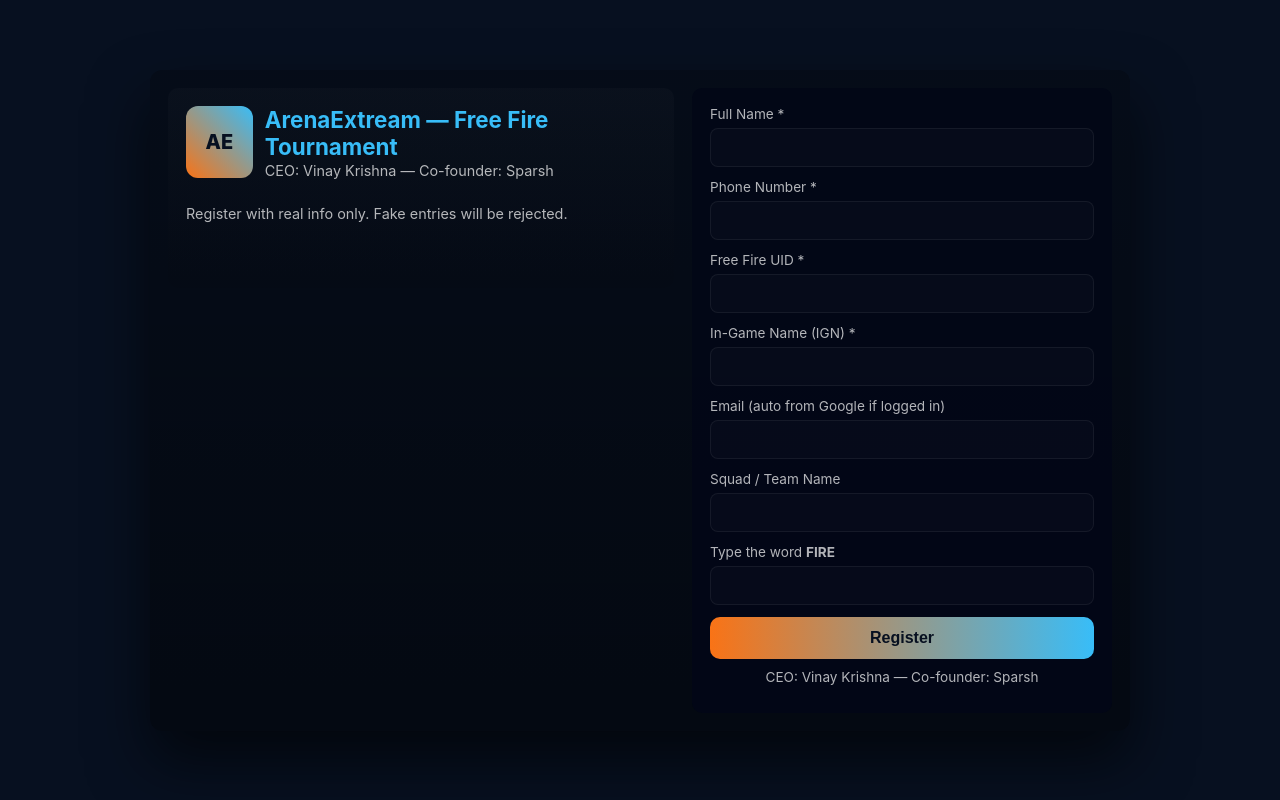
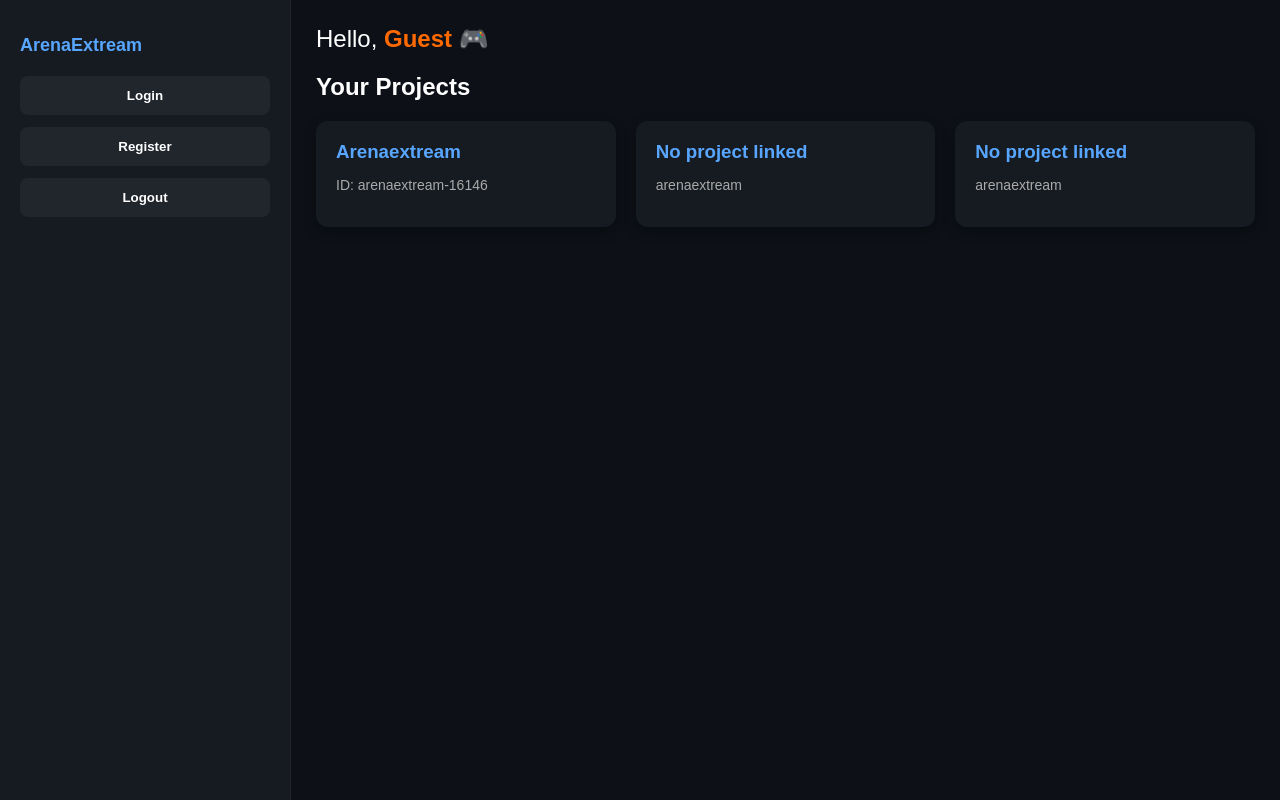
Before and after one commit to arenaextream-tech/Arenaextream, a plain HTML site: page index.html in a window 1280 px wide. Drawn offline with Linux system fonts and the light colour scheme.

Commit message:
Add files via upload

```diff
--- a/index.html
+++ b/index.html
@@ -1,170 +1,196 @@
 <!DOCTYPE html>
 <html lang="en">
 <head>
-  <meta charset="UTF-8" />
-  <meta name="viewport" content="width=device-width,initial-scale=1" />
-  <title>ArenaExtream — Free Fire Tournament</title>
-  <script src="https://accounts.google.com/gsi/client" async defer></script>
+  <meta charset="UTF-8">
+  <meta name="viewport" content="width=device-width, initial-scale=1.0">
+  <title>ArenaExtream Dashboard</title>
   <style>
-    :root{
-      --accent:#f97316;
-      --accent-2:#38bdf8;
-      --bg:#071020;
-      --card: rgba(2,6,23,0.86);
-      --muted: rgba(255,255,255,0.7);
-      --danger: #ff4d4f;
-      --success: #16a34a;
-      font-family: Inter, system-ui, Arial, sans-serif;
+    body {
+      margin: 0;
+      font-family: Arial, sans-serif;
+      background: #0d1117;
+      color: white;
+      display: flex;
+      height: 100vh;
     }
-    *{box-sizing:border-box}
-    html,body{height:100%;margin:0;background:var(--bg);color:#fff;-webkit-font-smoothing:antialiased}
-    .wrap{min-height:100%;display:flex;align-items:center;justify-content:center;padding:24px}
-    .card{
-      width:min(980px,100%);
-      background:linear-gradient(180deg, rgba(0,0,0,0.25), rgba(0,0,0,0.45));
-      border-radius:12px; padding:18px; box-shadow: 0 30px 60px rgba(0,0,0,0.6);
-      display:grid; grid-template-columns: 1fr 420px; gap:18px; align-items:start;
+
+    /* Sidebar */
+    .sidebar {
+      width: 250px;
+      background: #161b22;
+      padding: 20px;
+      border-right: 1px solid #222;
+      display: flex;
+      flex-direction: column;
     }
-    .left{
-      padding:18px;
-      background: linear-gradient(180deg, rgba(255,255,255,0.02), rgba(0,0,0,0.06));
-      border-radius:10px;
-      min-height:200px;
-      display:flex; flex-direction:column; gap:12px;
+    .sidebar h2 {
+      font-size: 18px;
+      margin-bottom: 20px;
+      color: #58a6ff;
     }
-    .brand{display:flex; gap:12px; align-items:center;}
-    .logo{
-      width:72px; height:72px; border-radius:12px;
-      background: linear-gradient(45deg,var(--accent),var(--accent-2));
-      display:flex; align-items:center; justify-content:center;
-      font-weight:800; font-size:20px; color:#071020;
+    .sidebar button {
+      width: 100%;
+      padding: 12px;
+      margin-bottom: 12px;
+      border: none;
+      border-radius: 8px;
+      background: #21262d;
+      color: white;
+      cursor: pointer;
+      font-weight: bold;
     }
-    h1{ margin:0; font-size:1.4rem; color:var(--accent-2)}
-    .sub{ color:var(--muted); font-size:0.9rem; margin-top:2px}
-    .form { background:var(--card); padding:18px; border-radius:10px;}
-    .field { margin-bottom:12px; }
-    label{ display:block; font-size:0.85rem; margin-bottom:6px; color:var(--muted) }
-    input[type="text"], input[type="email"], input[type="tel"] {
-      width:100%; padding:10px 12px; border-radius:8px; border:1px solid rgba(255,255,255,0.06);
-      background: rgba(255,255,255,0.02); color:#fff; font-size:0.95rem;
+    .sidebar button:hover {
+      background: #30363d;
     }
-    input:focus{ outline:none; border-color:var(--accent-2)}
-    button.primary{
-      width:100%; padding:12px; border-radius:10px; border:0; font-weight:700; cursor:pointer;
-      background: linear-gradient(90deg,var(--accent), var(--accent-2));
-      color:#071020; font-size:1rem;
+
+    /* Main */
+    .main {
+      flex-grow: 1;
+      padding: 25px;
     }
-    .foot{ text-align:center; padding:10px; color:var(--muted); font-size:0.85rem }
-    @media (max-width:880px){.card{ grid-template-columns: 1fr; padding:12px }.left{ order:2 } .form{ order:1 }}
-    img.profile { border-radius:50%; margin:10px 0; }
-    .logout-btn { background:#ff4b2b; color:#fff; padding:10px 16px; border:none; border-radius:8px; cursor:pointer; }
+    .welcome {
+      font-size: 24px;
+      margin-bottom: 20px;
+    }
+    .highlight {
+      color: #ff6a00;
+      font-weight: bold;
+    }
+
+    /* Project cards */
+    .projects {
+      display: grid;
+      grid-template-columns: repeat(auto-fit, minmax(260px, 1fr));
+      gap: 20px;
+    }
+    .card {
+      background: #161b22;
+      padding: 20px;
+      border-radius: 12px;
+      box-shadow: 0 4px 12px rgba(0,0,0,0.4);
+    }
+    .card h3 {
+      margin: 0 0 10px;
+      color: #58a6ff;
+    }
+    .card p {
+      font-size: 14px;
+      color: #aaa;
+    }
+
+    /* Buttons */
+    .primary {
+      background: linear-gradient(90deg,#ff6a00,#ee0979);
+      color: white;
+    }
+    .logout {
+      background: #f44336;
+      color: white;
+    }
+
+    /* Inputs */
+    input, select, textarea {
+      width: 100%;
+      padding: 12px;
+      margin: 8px 0;
+      border-radius: 8px;
+      border: 1px solid #30363d;
+      background: #0d1117;
+      color: white;
+      font-size: 14px;
+      box-sizing: border-box;
+      transition: 0.3s;
+    }
+    input:focus, textarea:focus {
+      border-color: #ff6a00;
+      outline: none;
+      box-shadow: 0 0 6px rgba(255,106,0,0.5);
+    }
+    input[type="file"] {
+      background: #161b22;
+      border: 1px dashed #444;
+      cursor: pointer;
+      padding: 10px;
+    }
   </style>
+</head>
+<body>
+  <!-- Sidebar -->
+  <div class="sidebar">
+    <h2>ArenaExtream</h2>
+    <button onclick="fakeLogin()">Login</button>
+    <button onclick="showRegistration()">Register</button>
+    <button onclick="logout()" class="logout">Logout</button>
+  </div>
+
+  <!-- Main -->
+  <div class="main">
+    <div class="welcome">Hello, <span class="highlight" id="userName">Guest</span> 🎮</div>
+
+    <h2>Your Projects</h2>
+    <div class="projects">
+      <div class="card">
+        <h3>Arenaextream</h3>
+        <p>ID: arenaextream-16146</p>
+      </div>
+      <div class="card">
+        <h3>No project linked</h3>
+        <p>arenaextream</p>
+      </div>
+      <div class="card">
+        <h3>No project linked</h3>
+        <p>arenaextream</p>
+      </div>
+    </div>
+
+    <!-- Registration form -->
+    <div id="registerBox" class="card" style="margin-top:30px; display:none;">
+      <h3>Registration Form</h3>
+      <input type="text" id="name" placeholder="Full Name" required>
+      <input type="tel" id="phone" placeholder="Phone Number" required>
+      <input type="text" id="uid" placeholder="Free Fire UID" required>
+      <input type="text" id="ign" placeholder="In-Game Name" required>
+      <input type="text" id="team" placeholder="Team Name">
+      <input type="file" id="gameIdPhoto" accept="image/*">
+      <input type="text" id="captcha" placeholder="Type FIRE" required>
+      <button onclick="sendToWhatsApp()" class="primary">Submit</button>
+    </div>
+  </div>
+
   <script>
-    // Handle Google Login
-    function handleCredentialResponse(response) {
-      const data = JSON.parse(atob(response.credential.split(".")[1]));
-      document.getElementById("google-name").value = data.name;
-      document.getElementById("email").value = data.email;
-      document.getElementById("userPic").src = data.picture;
-      document.getElementById("userBox").style.display = "block";
+    function fakeLogin(){
+      document.getElementById("userName").innerText = "Vinay Krishna";
+      alert("Logged in successfully!");
     }
 
     function logout(){
-      document.getElementById("userBox").style.display = "none";
-      document.getElementById("google-name").value = "";
-      document.getElementById("email").value = "";
+      document.getElementById("userName").innerText = "Guest";
+      alert("You are logged out!");
     }
 
-    // Send Registration to WhatsApp
-    function sendToWhatsApp(e){
-      e.preventDefault();
-      const name = document.getElementById("name").value;
-      const phone = document.getElementById("phone").value;
-      const uid = document.getElementById("uid").value;
-      const ign = document.getElementById("ign").value;
-      const email = document.getElementById("email").value;
-      const team = document.getElementById("team").value;
-      const captcha = document.getElementById("captcha").value;
+    function showRegistration(){
+      document.getElementById("registerBox").style.display = "block";
+    }
 
-      if(captcha.toUpperCase() !== "FIRE"){
-        alert("Captcha incorrect! Please type FIRE.");
-        return;
-      }
+    function sendToWhatsApp(){
+      let name=document.getElementById("name").value;
+      let phone=document.getElementById("phone").value;
+      let uid=document.getElementById("uid").value;
+      let ign=document.getElementById("ign").value;
+      let team=document.getElementById("team").value;
+      let captcha=document.getElementById("captcha").value;
 
-      let msg = `🔥 ArenaExtream Registration 🔥%0A
-Full Name: ${name}%0A
-Phone: ${phone}%0A
-UID: ${uid}%0A
-IGN: ${ign}%0A
-Email: ${email}%0A
-Team: ${team}`;
+      if(captcha.toUpperCase()!=="FIRE"){alert("Captcha incorrect!"); return;}
+
+      let msg=`🔥 ArenaExtream Registration 🔥%0A
+      Name: ${name}%0A
+      Phone: ${phone}%0A
+      UID: ${uid}%0A
+      IGN: ${ign}%0A
+      Team: ${team}`;
 
       window.open(`https://wa.me/919453242943?text=${msg}`, "_blank");
     }
   </script>
-</head>
-<body>
-  <div class="wrap">
-    <div class="card">
-      <div class="left">
-        <div class="brand">
-          <div class="logo">AE</div>
-          <div>
-            <h1>ArenaExtream — Free Fire Tournament</h1>
-            <div class="sub">CEO: Vinay Krishna — Co-founder: Sparsh</div>
-          </div>
-        </div>
-        <p style="font-size:0.9rem; color:var(--muted)">Register with real info only. Fake entries will be rejected.</p>
-        <div id="g_id_onload"
-            data-client_id="YOUR_GOOGLE_CLIENT_ID.apps.googleusercontent.com"
-            data-callback="handleCredentialResponse"
-            data-auto_prompt="false">
-        </div>
-        <div class="g_id_signin" data-type="standard" data-size="large"></div>
-        <div id="userBox" style="display:none; margin-top:10px;">
-          <img id="userPic" width="60" height="60" class="profile"><br>
-          <button class="logout-btn" onclick="logout()">Logout</button>
-        </div>
-      </div>
-
-      <div class="form">
-        <form id="regForm" onsubmit="sendToWhatsApp(event)">
-          <input id="google-name" name="google-name" type="hidden"/>
-          <div class="field">
-            <label for="name">Full Name *</label>
-            <input id="name" name="name" type="text" required/>
-          </div>
-          <div class="field">
-            <label for="phone">Phone Number *</label>
-            <input id="phone" name="phone" type="tel" required/>
-          </div>
-          <div class="row">
-            <div class="col field">
-              <label for="uid">Free Fire UID *</label>
-              <input id="uid" name="uid" type="text" required/>
-            </div>
-            <div class="col field">
-              <label for="ign">In-Game Name (IGN) *</label>
-              <input id="ign" name="ign" type="text" required/>
-            </div>
-          </div>
-          <div class="field">
-            <label for="email">Email (auto from Google if logged in)</label>
-            <input id="email" name="email" type="email"/>
-          </div>
-          <div class="field">
-            <label for="team">Squad / Team Name</label>
-            <input id="team" name="team" type="text"/>
-          </div>
-          <div class="field">
-            <label for="captcha">Type the word <b>FIRE</b></label>
-            <input id="captcha" name="captcha" type="text" required/>
-          </div>
-          <button type="submit" class="primary">Register</button>
-          <div class="foot">CEO: Vinay Krishna — Co-founder: Sparsh</div>
-        </form>
-      </div>
-    </div>
-  </div>
 </body>
 </html>
```
